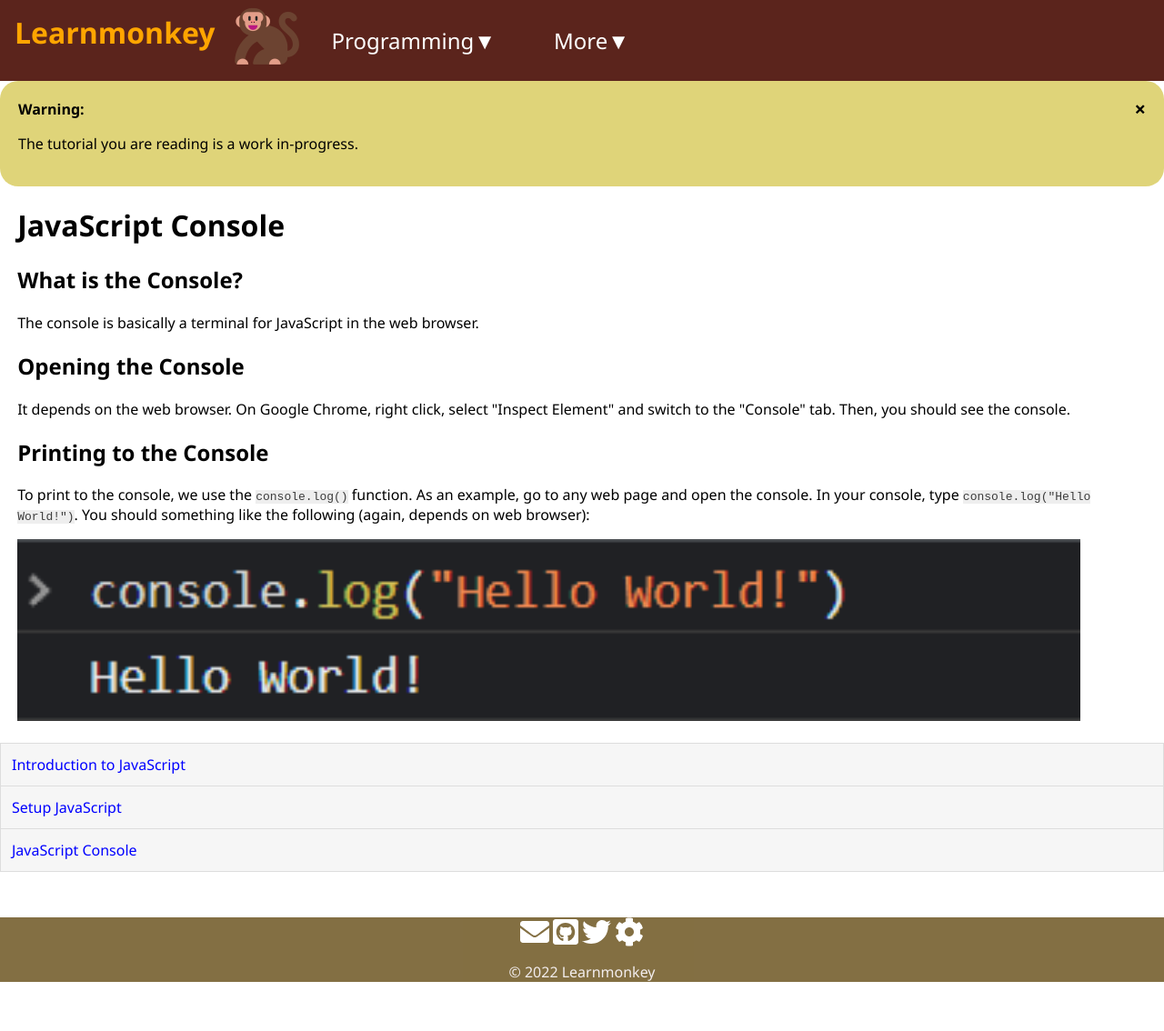
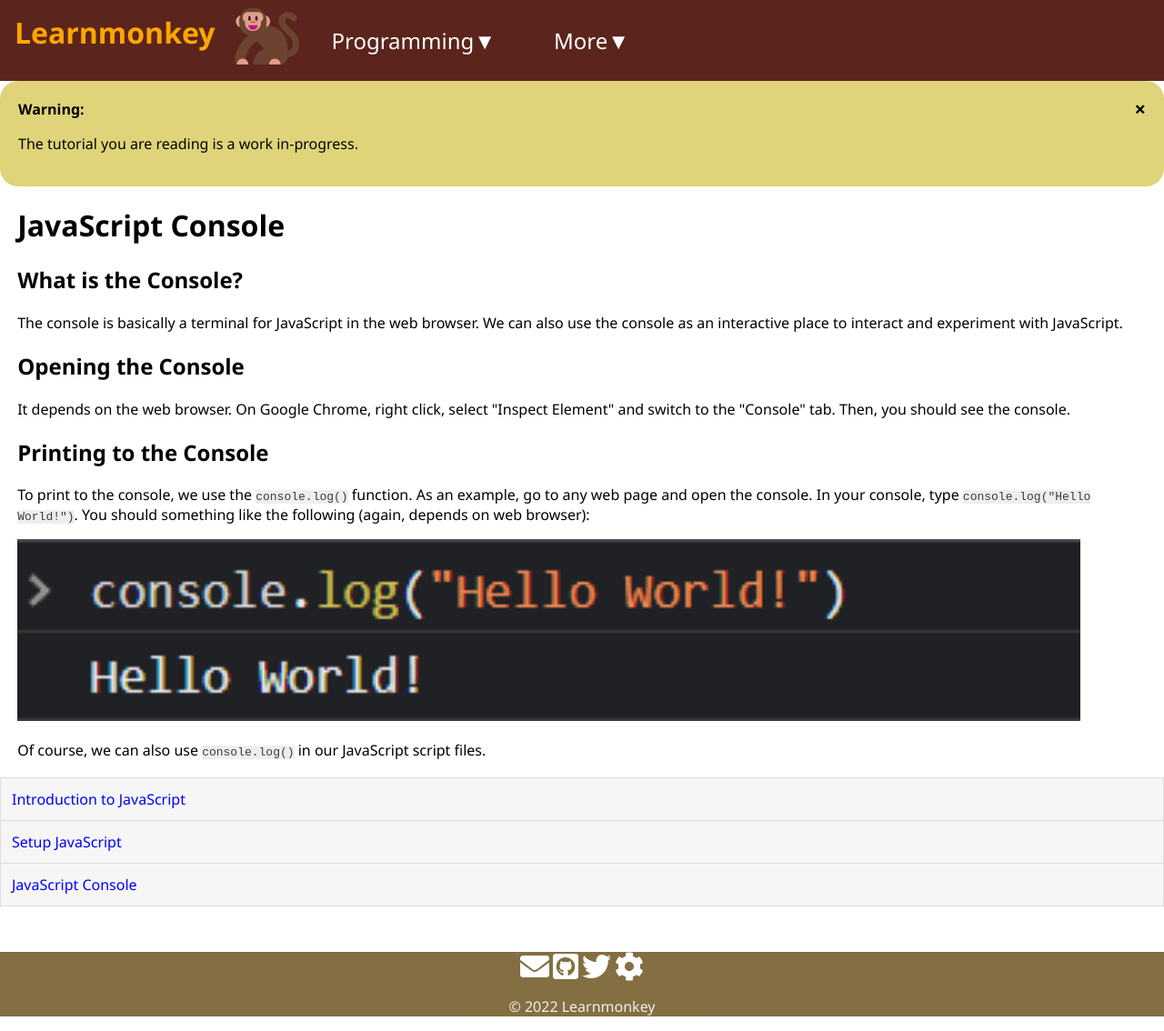
Before and after one commit to learnmonkey/learnmonkey.github.io, a Jekyll site: the page built from programming/javascript/console.html, in a window 1280 px wide. Shown: the whole page at 91% size. Built offline with Jekyll 4.4.1, drawn with Linux system fonts in a browser that asks for light colours; nearby versions of some CDN libraries; before the commit the page ends 1096 px from its top, so only the background shows below that.

Commit message:
js console small addition

```diff
--- a/programming/javascript/console.html
+++ b/programming/javascript/console.html
@@ -8,7 +8,7 @@ layout: javascript
 
 <section>
     <h2>What is the Console?</h2>
-    <p>The console is basically a terminal for JavaScript in the web browser.</p>
+    <p>The console is basically a terminal for JavaScript in the web browser. We can also use the console as an interactive place to interact and experiment with JavaScript.</p>
 </section>
 
 <section>
@@ -20,4 +20,5 @@ layout: javascript
     <h2>Printing to the Console</h2>
     <p>To print to the console, we use the <code>console.log()</code> function. As an example, go to any web page and open the console. In your console, type <code>console.log("Hello World!")</code>. You should something like the following (again, depends on web browser): </p>
     <img src="/images/programming/javascript/console-hello-world.png" alt="Hello World! in the console">
+    <p>Of course, we can also use <code>console.log()</code> in our JavaScript script files.</p>
 </section>
```
